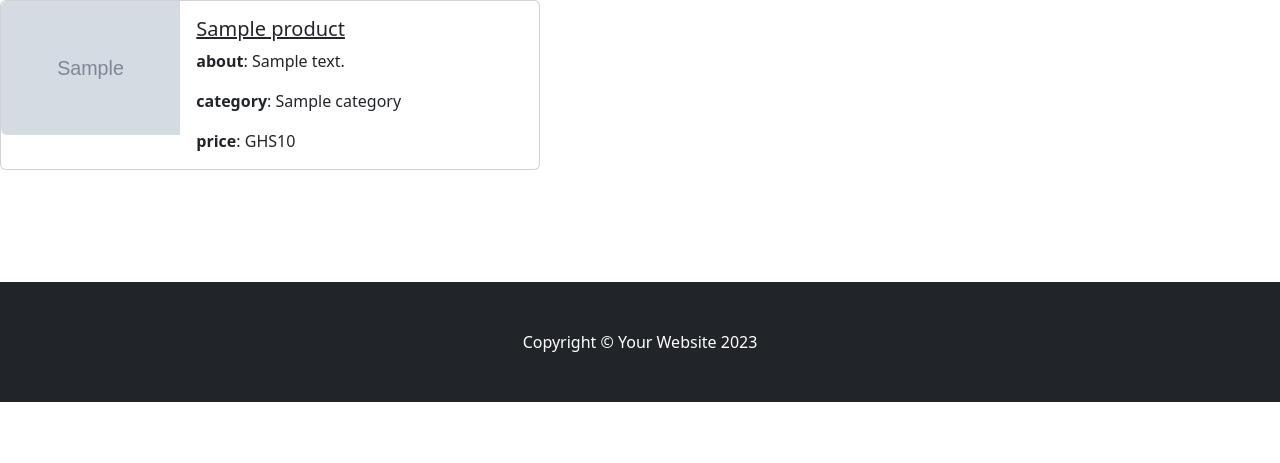
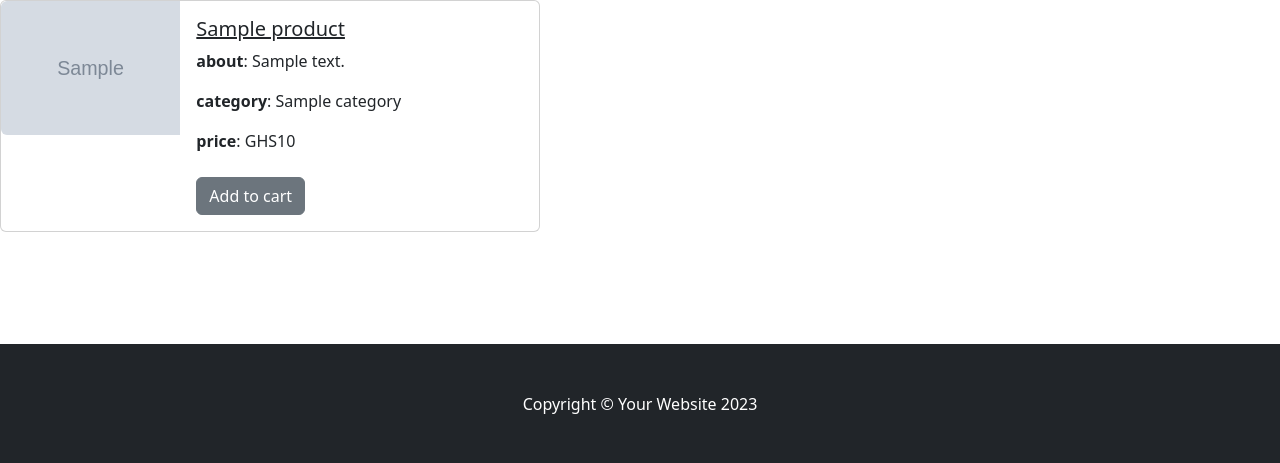
Before and after one commit to Brownpaper55/E_Commerce, a Django app: template ecom/store/templates/products.html in a window 1280 px wide. Shown: the part 56-519 px from the top of the page. Run offline with Django 5.2, Linux system fonts and the light colour scheme; the template is opened without the code that fills it: most values are stand-ins (such as "Sample title", 1, 10 or a date in 2020); grey boxes marked "Sample" are stand-in pictures; some libraries are stand-ins or nearby versions.

Commit message:
my e-commerce files

```diff
--- /dev/null
+++ b/ecom/cart/context_processors.py
@@ -0,0 +1,5 @@
+from .cart import Cart
+
+
+def cart(request):
+    return{cart:Cart(request)}
--- a/ecom/cart/views.py
+++ b/ecom/cart/views.py
@@ -6,6 +6,7 @@ def cart_summary(request):
 
 def cart_add(request):
     pass
+    if request.POST.get('action') = 'post':
 
 def cart_update(request):
      pass
--- a/ecom/ecom/settings.py
+++ b/ecom/ecom/settings.py
@@ -65,6 +65,7 @@ TEMPLATES = [
                 'django.template.context_processors.request',
                 'django.contrib.auth.context_processors.auth',
                 'django.contrib.messages.context_processors.messages',
+                'cart.context_processors.cart',
             ],
         },
     },
--- a/ecom/store/templates/products.html
+++ b/ecom/store/templates/products.html
@@ -23,6 +23,8 @@
         <strong>price</strong>: GHS{{ product.price }}
 
         {% endif %}
+        <br/><br/>
+        <button type="button" value= {{product.id}} class="btn btn-secondary" id="add-cart">Add to cart</button>
 
         </div>
 
@@ -34,4 +36,28 @@
   <br/>
   <br/>
   <br/>
+
+
+  <script>
+    //check if button pressed
+    $(document).on("click", '#add-cart', function(e){
+      e.preventDefault();
+      $.ajax({
+        type: 'POST',
+        url: '{% url 'cart_add' %}',
+        data: {
+          product_id: $('#add-cart').val(),
+          csrfmiddlewareroken:'{{csrf_token}}',
+          action: 'post'
+        },
+        success: function(json){
+          console.log(json)
+        },
+        error: function(xhr, errmsg, err){
+
+        }
+      })
+    }
+  )
+  </script>
 {% endblock %}
```
Also changed, not shown: ecom/cart/cart.py (+14 -0 lines), ecom/db.sqlite3.
